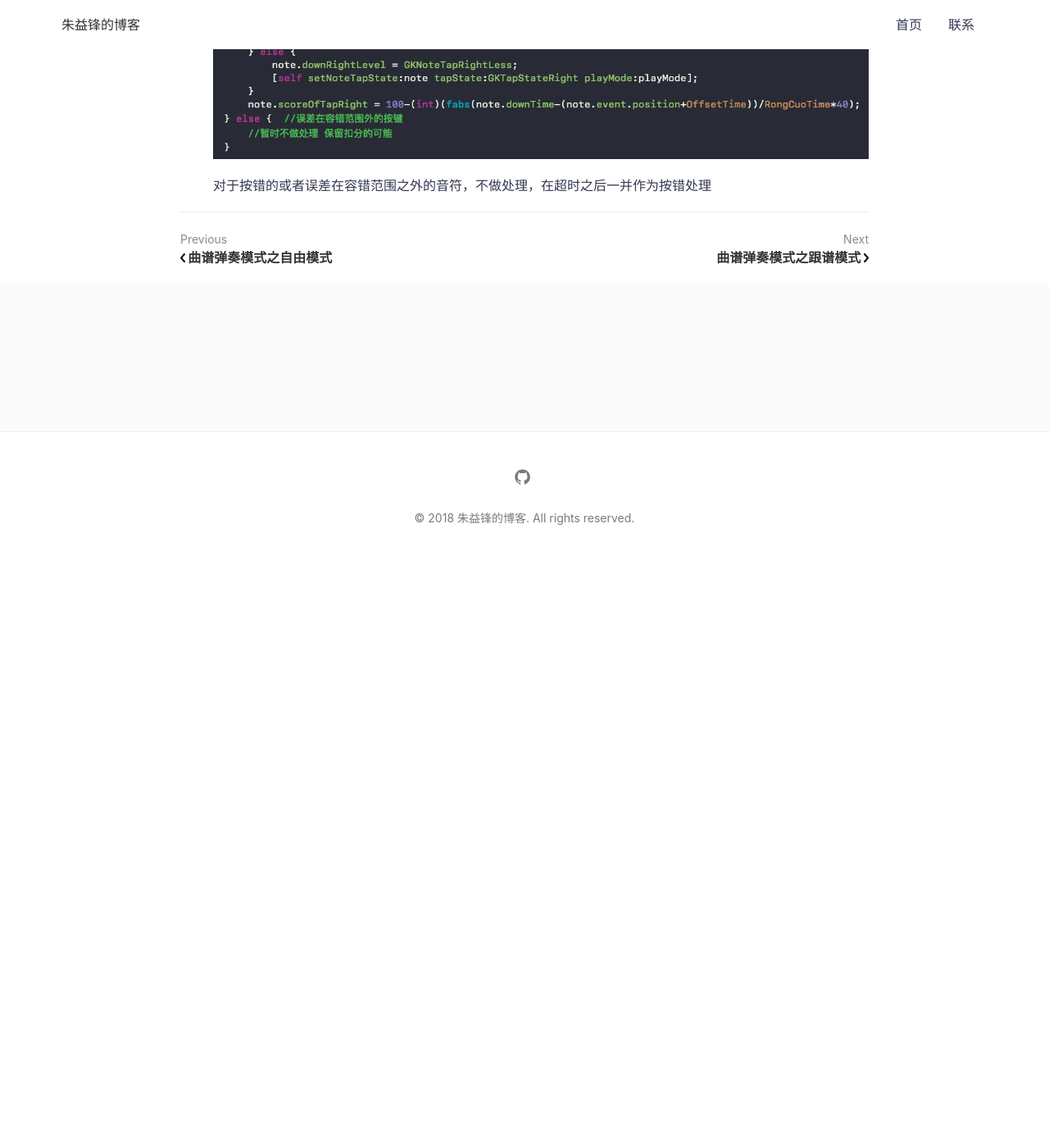
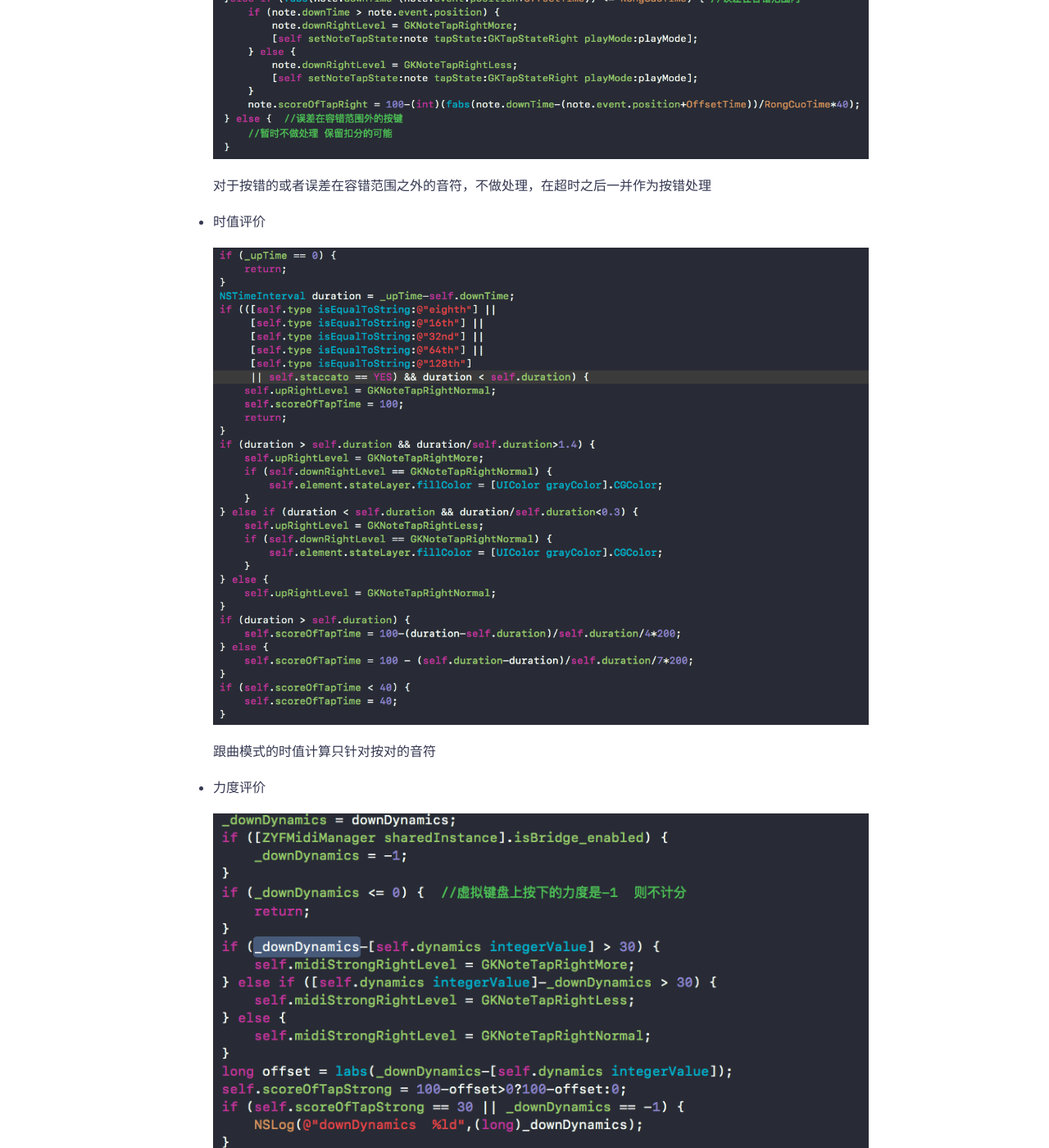
Before and after one commit to zyfilife/zyfilife.github.io, a Jekyll site: the page built from _posts/2018-03-15-曲谱弹奏模式之跟曲模式.md, in a window 1280 px wide and 1400 px high, scrolled down 1661 px. Shown: the whole window at 82% size. Built offline with Jekyll 4.4.1, drawn with Linux system fonts in a browser that asks for light colours; comment, search, counter and statistics services are not loaded; before the commit the page ends 2348 px from its top, so only the background shows below that.

Commit message:
no message

```diff
--- a/_posts/2018-03-15-曲谱弹奏模式之跟曲模式.md
+++ b/_posts/2018-03-15-曲谱弹奏模式之跟曲模式.md
@@ -43,3 +43,13 @@ featured-img: emile-perron-190221
     ![跟曲模式节奏评价](/assets/img/posts/曲谱弹奏模式之跟曲模式/跟曲模式节奏评价.png)
 
     对于按错的或者误差在容错范围之外的音符，不做处理，在超时之后一并作为按错处理
+
+- 时值评价
+
+    ![自由模式时值算法代码](/assets/img/posts/曲谱弹奏模式之自由模式/QQ20180315-114153.png)
+
+    跟曲模式的时值计算只针对按对的音符
+
+- 力度评价
+
+    ![自由模式力度评价](/assets/img/posts/曲谱弹奏模式之自由模式/QQ20180315-114431.png)
```
Also changed, not shown: other parts of _posts/2018-03-15-曲谱弹奏模式之跟曲模式.md (+3 -3 lines).
